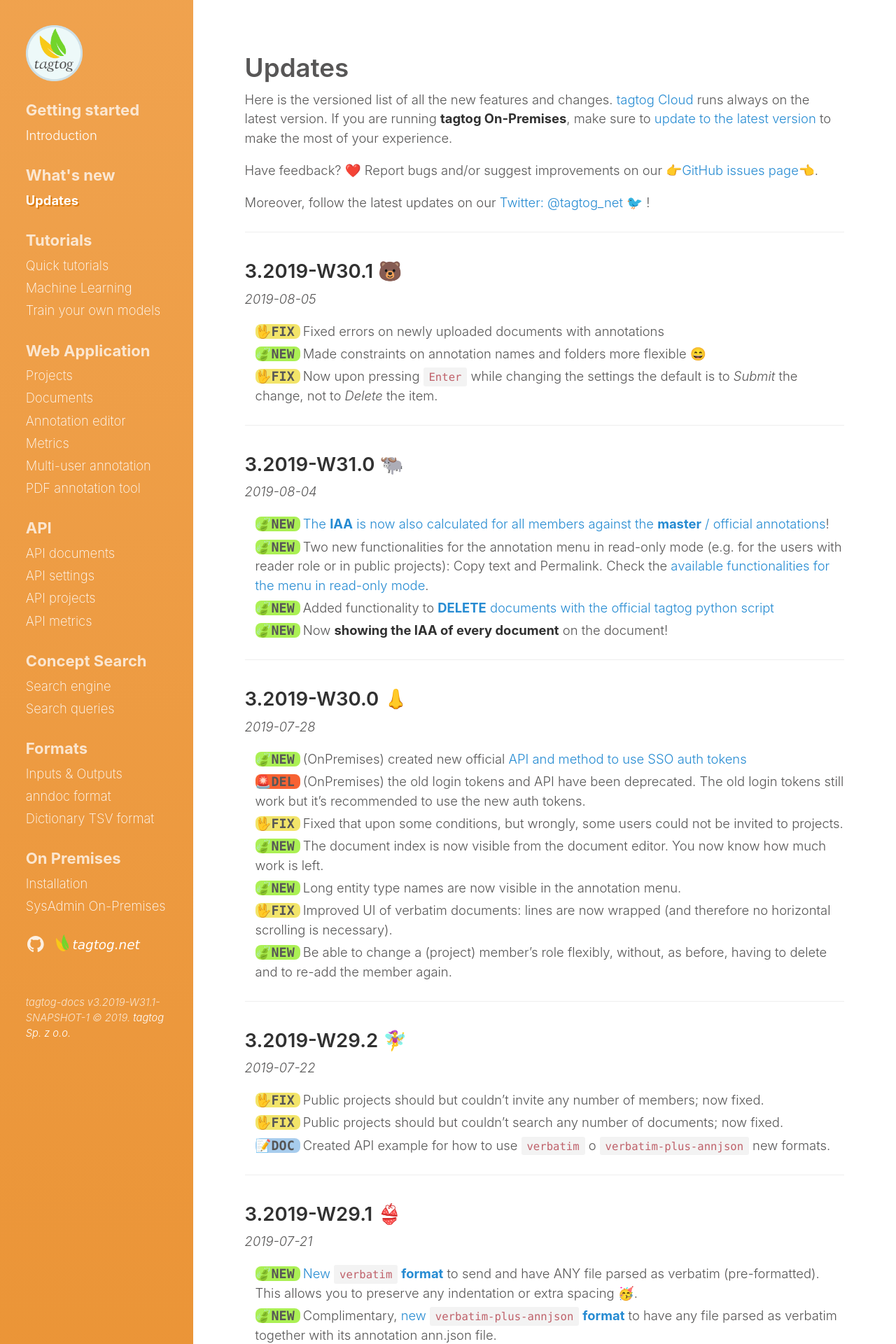
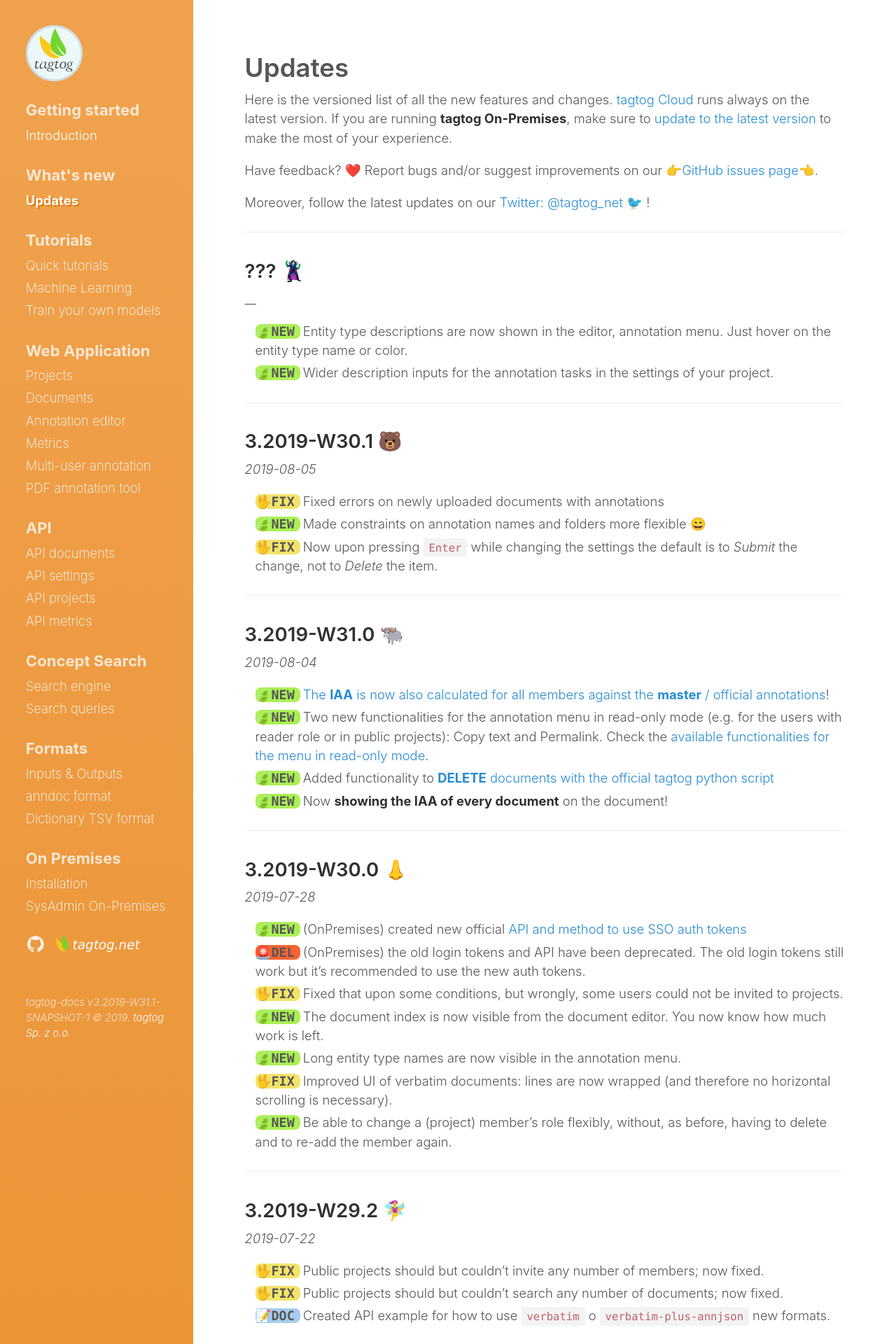
Before and after one commit to tagtogorg/tagtog-doc, a Jekyll site: the page built from updates.md, in a window 1280 px wide. Shown: the top 1920 px of the page at 70% size. Built offline with Jekyll 4.4.1, drawn with Linux system fonts in a browser that asks for light colours; nearby versions of some CDN libraries; emoji names are drawn with the system emoji font; some of the changed text lies outside the part shown.

Commit message:
Update updates

```diff
--- a/updates.md
+++ b/updates.md
@@ -11,6 +11,16 @@ Here is the versioned list of all the new features and changes. [tagtog Cloud](h
 Have feedback? :heart: Report bugs and/or suggest improvements on our [:point_right:GitHub issues page:point_left:](https://github.com/tagtog/tagtog-doc/issues).
 
 Moreover, follow the latest updates on our [Twitter: @tagtog_net 🐦](https://twitter.com/tagtog_net) !
+
+---
+
+## ??? 🦹‍♀️
+__
+
+<ul class="updates">
+  <li class="new"><span markdown="1">Entity type descriptions are now shown in the editor, annotation menu. Just hover on the entity type name or color.</span></li>
+  <li class="new"><span markdown="1">Wider description inputs for the annotation tasks in the settings of your project.</span></li>
+</ul>
 
 ---
 
```
